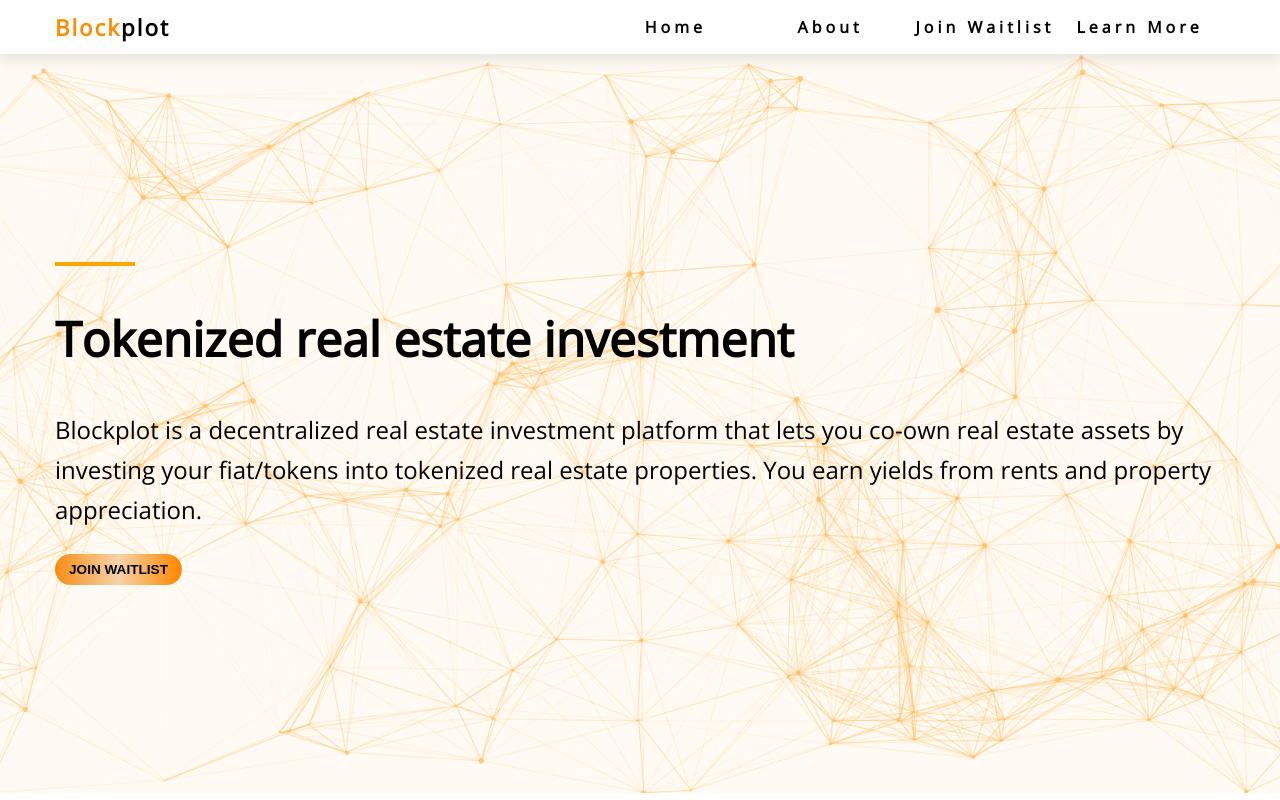
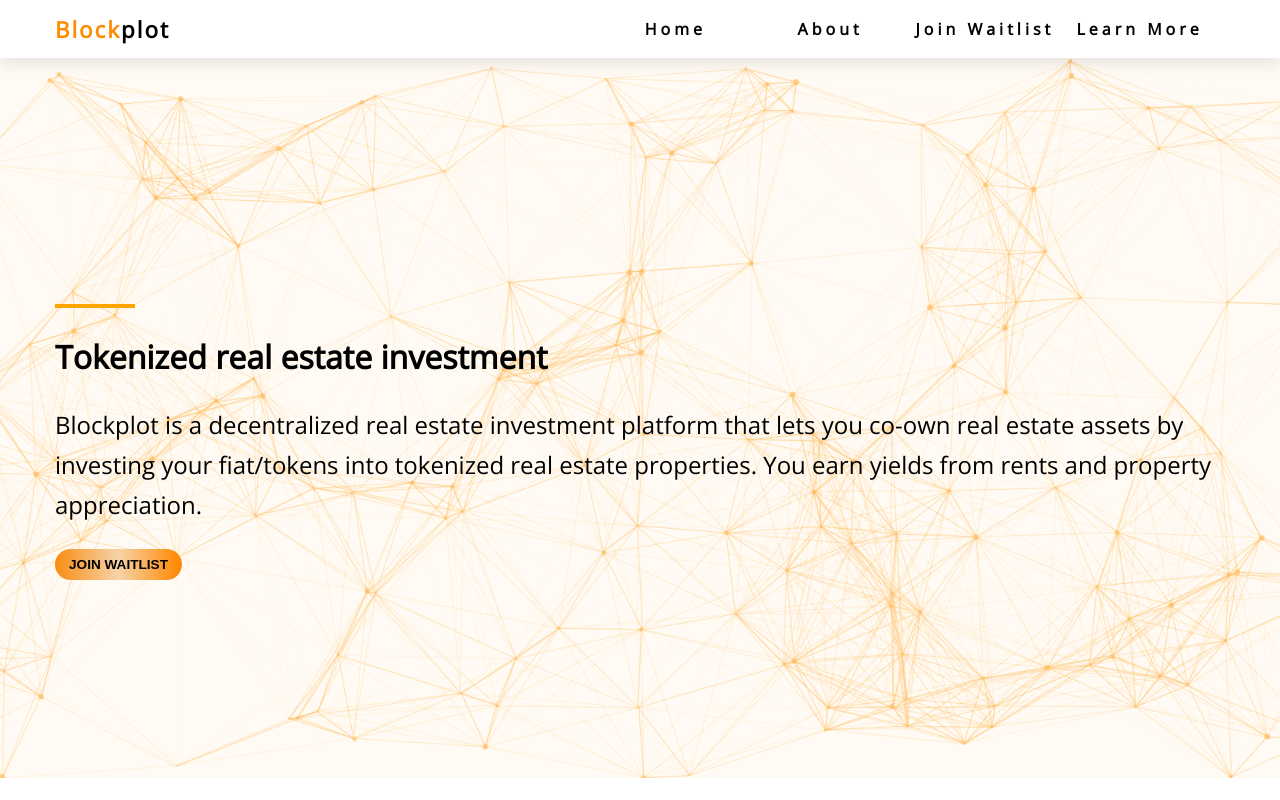
Before and after one commit to Francis-Nwachukwu/blockplot, a React (Create React App) app: page / in a window 1280 px wide. Shown: the top 800 px of the page. Built offline with nearby package versions, Linux system fonts and the light colour scheme.

Commit message:
Making changes to my application

```diff
--- a/src/App.css
+++ b/src/App.css
@@ -71,8 +71,9 @@ Hero
 }
 
 .hero-center {
-  min-height: calc(100vh - 61px);
+  min-height: calc(100vh - 5rem);
   display: grid;
+  padding-top: 3rem;
   -webkit-box-align: center;
   align-items: center;
   justify-items: center;
@@ -109,7 +110,7 @@ Hero
 }
 .hero-info h2 {
   font-weight: bold;
-  font-size: 3rem;
+  font-size: 2rem;
 }
 .hero-info p {
   font-size: 1.5rem;
--- a/src/components/navigation/navigation.css
+++ b/src/components/navigation/navigation.css
@@ -19,12 +19,12 @@ ul {
   left: 0;
   background: white;
   /* height: 5rem; */
-  display: grid !important;
+  display: grid;
   -webkit-box-align: center;
   align-items: center;
   -webkit-transition: var(--transition);
   transition: var(--transition);
-  padding: 0.5rem 1.5rem !important;
+  padding: 10px 10px;
   /* margin-bottom: 10rem; */
   z-index: 2;
   box-shadow: 0 5px 15px rgba(0, 0, 0, 0.1);
```
